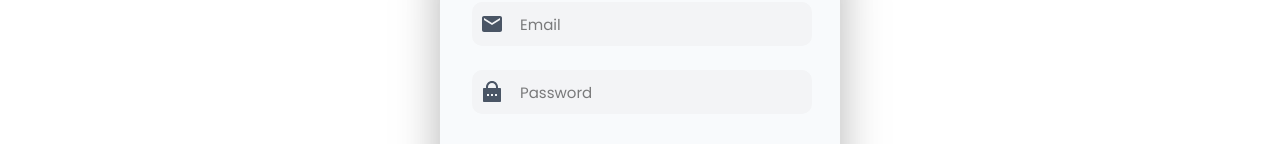
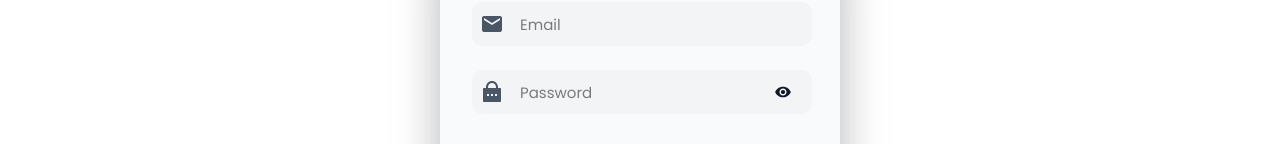
Before and after one commit to sushanv10/Xploride, a React (Vite) app in the folder frontend/: page /login in a window 1280 px wide. Shown: the part 228-372 px from the top of the page. Built offline with nearby package versions, Linux system fonts and the light colour scheme.

Commit message:
first-commit

```diff
--- a/frontend/src/components/InputComponent.jsx
+++ b/frontend/src/components/InputComponent.jsx
@@ -1,11 +1,12 @@
 
-const InputComponent = ({type, placeholder, name, className}) => {
+const InputComponent = ({type, placeholder, name, onClick, className}) => {
   return (
     <>
         <input
         type={type}
         placeholder={placeholder}
         name={name}
+        onClick={onClick}
         className={`absolute h-10 w-68 rounded-[10px] sm:h-11 sm:text-[15px] ${className}`}
 
         />
--- a/frontend/src/pages/auth/LoginPage.jsx
+++ b/frontend/src/pages/auth/LoginPage.jsx
@@ -3,8 +3,16 @@ import ButtonComponent from "../../components/ButtonComponent"
 import InputComponent from "../../components/InputComponent"
 import { MdEmail } from "react-icons/md";
 import { RiLockPasswordFill } from "react-icons/ri";
+import { useState } from "react";
+import { IoMdEye, IoMdEyeOff } from "react-icons/io";
 
 const LoginPage = () => {
+  const [showPassword, setShowPassword] = useState(false);
+
+  const togglePassword = () => {
+    setShowPassword(!showPassword);
+  }
+
   return (
     <form className="flex justify-center items-center" type='submit'>
         <div className="bg-slate-50 h-100 w-85 lg:w-100 relative top-55
@@ -28,11 +36,18 @@ const LoginPage = () => {
                 <RiLockPasswordFill
                 className="h-5 w-5 relative left-8 z-10 sm:h-6 sm:w-6 text-gray-600"/>
                 <InputComponent
-                type={`password`}
+                type={!showPassword ? 'text' : 'password'}
                 placeholder={`Password`}
                 name={`password`}
                 className={`text-black relative bg-gray-100 text-sm pl-12 lg:w-85`}
                 />
+
+               <div
+                className="absolute right-12 text-[18px] cursor-pointer text-gray-900"
+                onClick={togglePassword}
+                >
+                  {!showPassword ? <IoMdEye /> : <IoMdEyeOff />}
+                </div>
               </span>
 
               {/* Button */}
--- a/frontend/src/pages/home/sections/BannerSection.jsx
+++ b/frontend/src/pages/home/sections/BannerSection.jsx
@@ -1,4 +1,5 @@
 import { useEffect, useState } from "react";
+import { Link } from "react-router-dom";
 
 function BannerSection() {
   const [bannerImages, setBannerImages] = useState([]);
@@ -26,7 +27,8 @@ function BannerSection() {
 
   return (
     <div className="relative mt-80 xs:mt-6 sm:mt-118 md:mt-136 lg:mt-210 w-full">
-      <div className="bg-blue-400 min-h-[200px] xs:min-h-[220px] sm:min-h-[250px] md:min-h-[280px] lg:min-h-[300px] w-full">
+      <div className="bg-blue-400 min-h-[200px] xs:min-h-[220px] sm:min-h-[250px]
+       md:min-h-[280px] lg:min-h-[100px] w-full">
         <div className="flex flex-col items-center p-6 sm:p-8">
           {/* Title */}
           <h1 className="text-white p-4 text-[16px] xs:text-[18px] sm:text-[22px] md:text-[24px] lg:text-[26px] text-center font-bold">
@@ -40,15 +42,15 @@ function BannerSection() {
                 <img
                   src={item.image}
                   alt={`Banner ${index + 1}`}
-                  className="h-[60px] xs:h-[50px] sm:h-[80px] md:h-[100px] lg:h-[120px] w-auto object-contain"
+                  className="h-[60px] xs:h-[50px] sm:h-[80px] md:h-[100px] lg:h-[100px] w-auto object-contain"
                 />
               </div>
             ))}
           </div>
 
           {/* Button */}
-          <button className="mt-5 xs:mt-6 sm:mt-8 md:mt-10 lg:mt-12 px-6 py-2 text-white underline cursor-pointer font-semibold hover:text-gray-900 transition">
-            Shop Now
+          <button className="mt-5 xs:mt-6 sm:mt-8 md:mt-10 lg:mt-2 px-6 py-2 text-white underline cursor-pointer font-semibold hover:text-gray-900 transition">
+           <Link to='/shop'>Shop Now</Link>
           </button>
         </div>
       </div>
```
